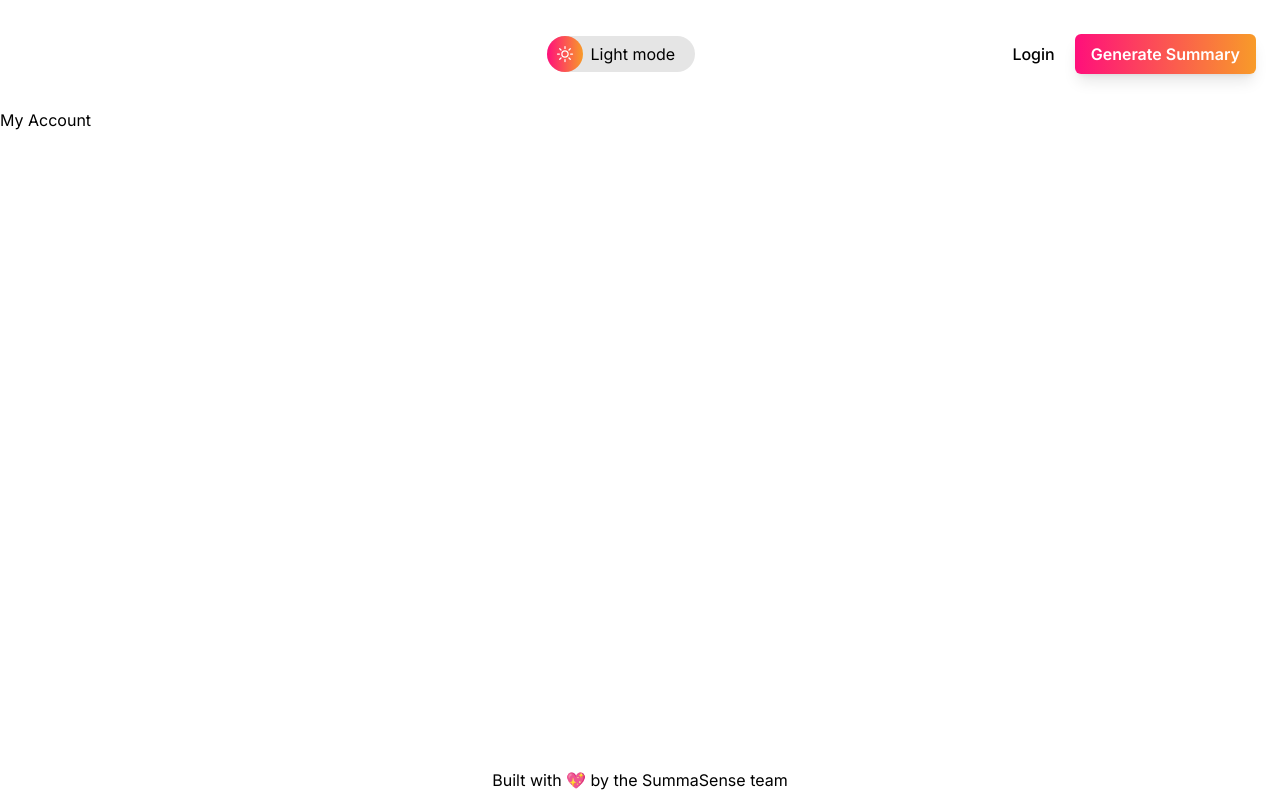
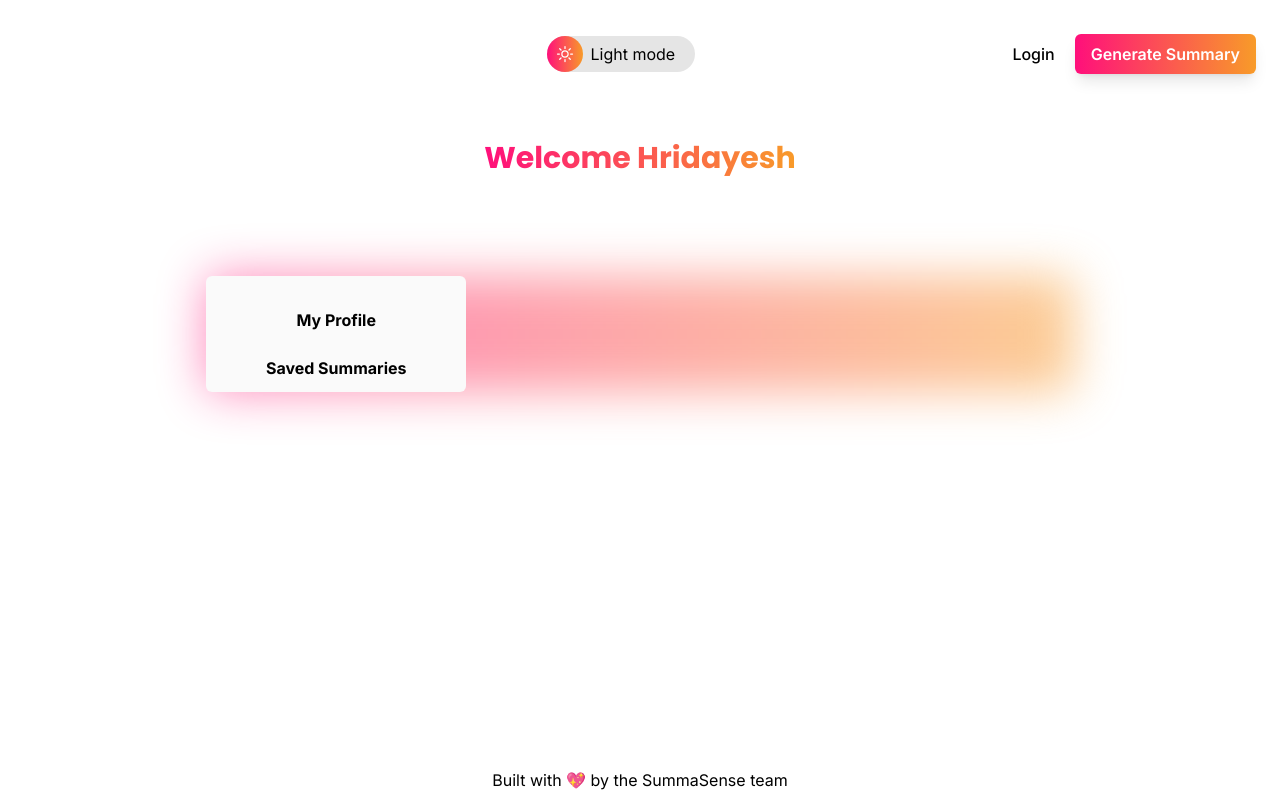
Before and after one commit to GauravSingh1402/discussion_summarizer, a Next.js app: page /account in a window 1280 px wide. Built offline with nearby package versions, Linux system fonts and the light colour scheme.

Commit message:
Summary basic update

```diff
--- a/components/Account.jsx
+++ b/components/Account.jsx
@@ -1,11 +1,75 @@
-import React from 'react';
-
+import { useState } from "react";
+import { useTheme } from "next-themes";
 const Account = () => {
+  const { theme, setTheme } = useTheme();
+  const [selected, setSelected] = useState(0);
+  const [summary, setsummary] = useState(["Text 1", "Text 2"]);
   return (
-    <div>
-      My Account
+    <div className="flex flex-col items-center w-full px-5 py-8 justify-center gap-10">
+      <h1 className="text-3xl text-transparent bg-clip-text font-heading font-bold bg-gradient-to-r from-custom-gradient-start to-custom-gradient-end">
+        Welcome Hridayesh
+      </h1>
+      <div className="w-[70%] relative my-10">
+        <div
+          className={`absolute inset-0 w-full rounded-lg mt-5 bg-gradient-to-r from-custom-gradient-start to-custom-gradient-end blur-xl opacity-50 flex justify-center`}
+        ></div>
+        <div
+          className={`relative w-full rounded-lg mt-5 bg-${theme}-secondary flex flex-row`}
+        >
+          <div className="w-[30%] flex flex-col bg-[#fafafa] rounded-md">
+            <button
+              onClick={() => {
+                setSelected(1);
+              }}
+              className={
+                selected == 1
+                  ? "mt-5 w-full px-8 py-3 text-white cursor-pointer font-bold bg-gradient-to-r from-custom-gradient-start to-custom-gradient-end"
+                  : "mt-5 w-full px-8 py-3 text-black cursor-pointer font-bold hover:bg-gradient-to-r from-custom-gradient-start to-custom-gradient-end"
+              }
+            >
+              My Profile
+            </button>
+            <button
+              onClick={() => {
+                setSelected(2);
+              }}
+              className={
+                selected == 2
+                  ? "w-full px-8 py-3 text-white cursor-pointer font-bold bg-gradient-to-r from-custom-gradient-start to-custom-gradient-end"
+                  : "w-full px-8 py-3 text-black cursor-pointer font-bold hover:bg-gradient-to-r from-custom-gradient-start to-custom-gradient-end"
+              }
+            >
+              Saved Summaries
+            </button>
+          </div>
+          <div className="w-[70%] min-h-[70%] flex flex-col">
+            {selected == 1 && (
+              <div className="w-full flex flex-col items-center justify-center px-8 py-3">
+                <h3 className="text-2xl font-bold">Hridayesh Padalkar</h3>
+                <p className="text-sm ">hridayeshpadalkar7@gmail.com</p>
+              </div>
+            )}
+            {selected == 2 && (
+              <div className="w-full flex flex-col items-center justify-center px-8 py-3">
+                {summary.map((item) => (
+                  <div className='w-full flex flex-col my-5 items-center justify-center gap-3'>
+                    <div className="text-justify w-[70%] md:w-[75%] bg-white p-7 text-black rounded-md font-small min-h-[100px] max-h-[100px] h-[100px] overflow-y-auto">
+                    {item}
+                  </div>
+                  <button
+                className="w-fit bg-gradient-to-r from-custom-gradient-start to-custom-gradient-end text-white px-4 py-2 rounded-md font-semibold hover:scale-105 transition-all shadow-lg"
+              >
+                Read Full
+              </button>
+                </div>
+                ))}
+              </div>
+            )}
+          </div>
+        </div>
+      </div>
     </div>
   );
-}
+};
 
 export default Account;
```
Also changed, not shown: 1 other file (tests, documents, lock files or other folders).
